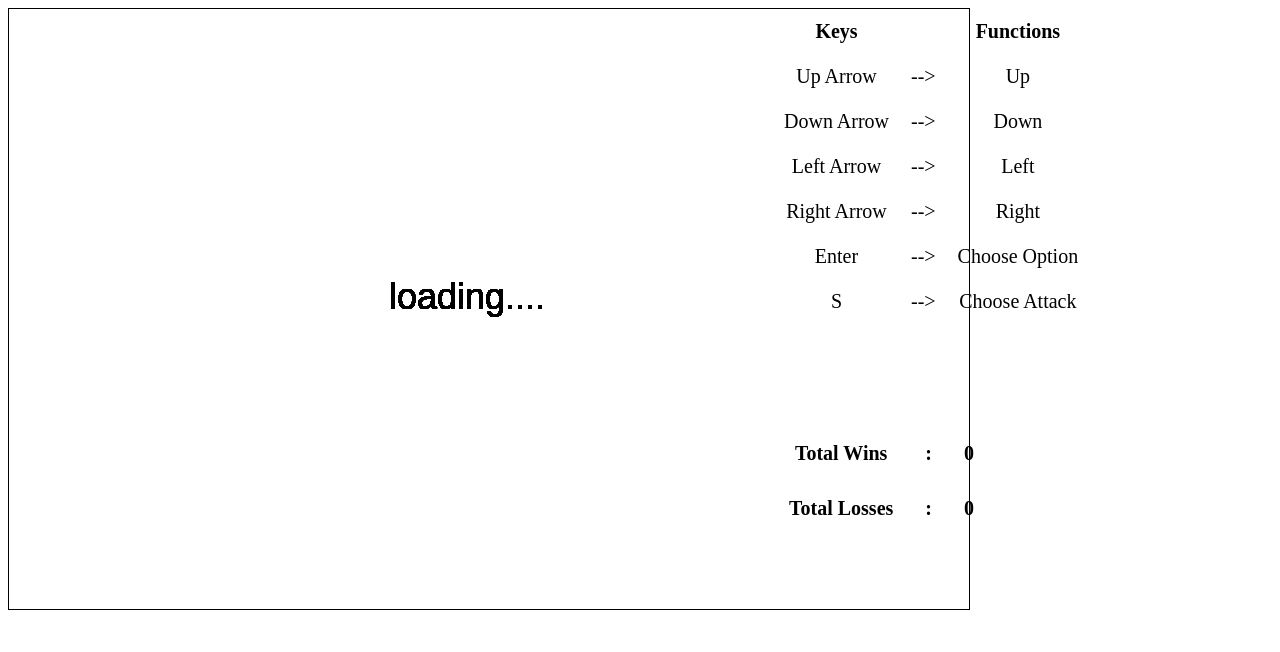
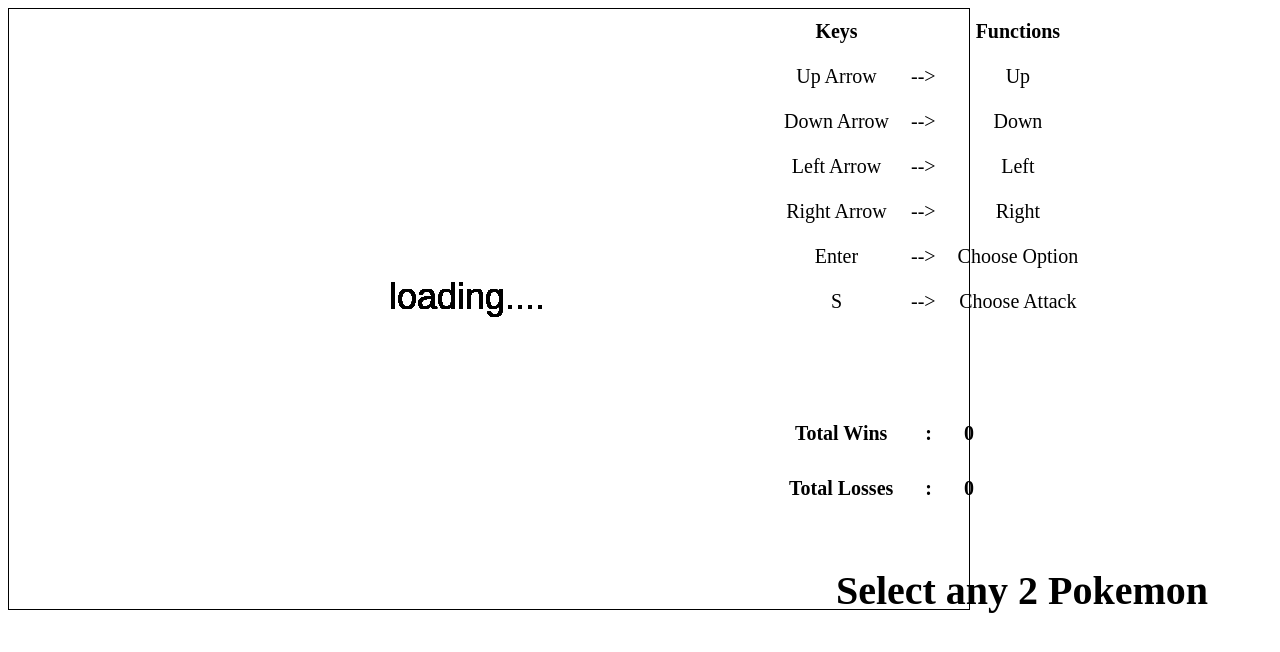
Before and after one commit to NiteshStha/Pokemon-Battle-Game, a plain HTML site: page index.html in a window 1280 px wide. Drawn offline with Linux system fonts and the light colour scheme.

Commit message:
Selection Fix

```diff
--- a/css/style.css
+++ b/css/style.css
@@ -18,9 +18,15 @@
 }
 
 .keys-table {
-  margin-bottom: 100px;
+  margin-bottom: 80px;
 }
 
 .score {
   font-weight: bolder;
 }
+
+.selection {
+  margin-top: 50px;
+  font-size: 40px;
+  font-weight: bolder;
+}
--- a/index.html
+++ b/index.html
@@ -60,6 +60,8 @@
             <td id="losses">0</td>
           </tr>
         </table>
+
+        <div class="selection">Select any <span id="totalPokemons"></span> Pokemon</div>
       </div>
     </div>
     <script src="scripts/data/PokemonData.js"></script>
--- a/scripts/utilities/global.js
+++ b/scripts/utilities/global.js
@@ -1,5 +1,10 @@
 const canvas = document.getElementById('canvasElement');
 const ctx = canvas.getContext('2d');
+
+const TOTAL_PLAYER_POKEMONS = 2;
+const TOTAL_OPPONENT_POKEMONS = 2;
+
+document.getElementById('totalPokemons').innerHTML = TOTAL_PLAYER_POKEMONS;
 
 const LEFT_ARROW = 37;
 const UP_ARROW = 38;
@@ -11,9 +16,6 @@
 
 let wins = 0;
 let losses = 0;
-
-const TOTAL_PLAYER_POKEMONS = 2;
-const TOTAL_OPPONENT_POKEMONS = 2;
 
 const VIEWPORT_WIDTH = 960;
 const VIEWPORT_HEIGHT = 600;
```
